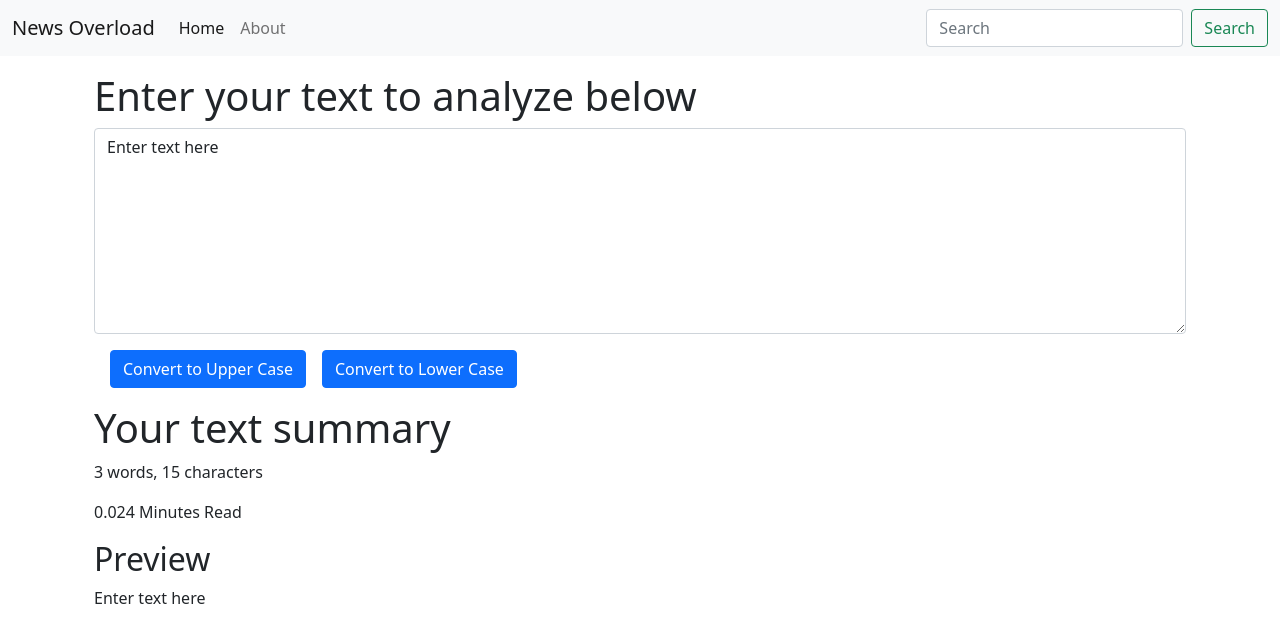
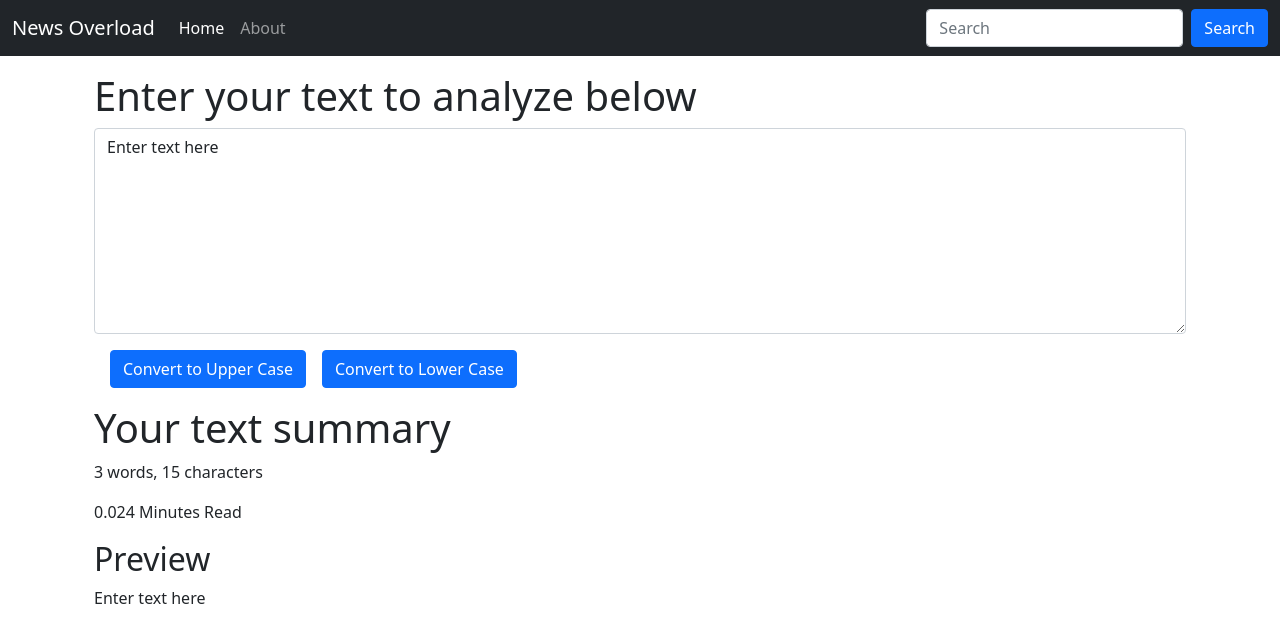
Before and after one commit to mayankrai2000/Text-Editor, a React (Create React App) app: page / in a window 1280 px wide. Shown: the top 642 px of the page. Built offline with nearby package versions, Linux system fonts and the light colour scheme.

Commit message:
made navbar black

```diff
--- a/src/components/Navbar.js
+++ b/src/components/Navbar.js
@@ -3,7 +3,7 @@
 
 export default function Navbar(props) {
   return (
-    <nav className="navbar navbar-expand-lg navbar-light bg-light">
+    <nav className="navbar navbar-expand-lg navbar-dark bg-dark">
       <div className="container-fluid">
         <a className="navbar-brand" href="/">
           {props.title}
@@ -39,7 +39,7 @@
               placeholder="Search"
               aria-label="Search"
             />
-            <button className="btn btn-outline-success" type="submit">
+            <button className="btn btn-primary" type="submit">
               Search
             </button>
           </form>
```
